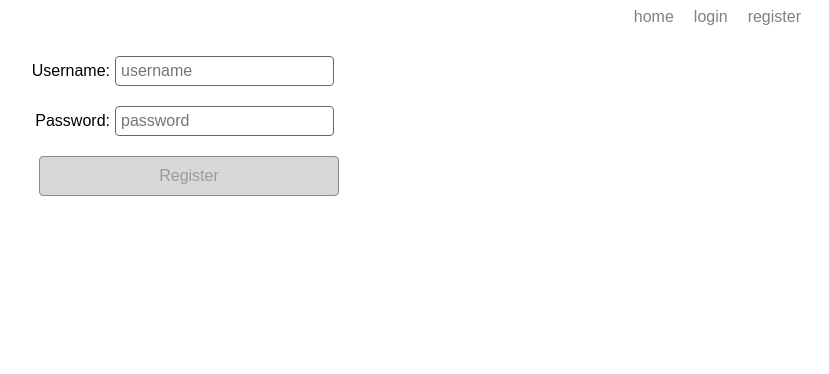
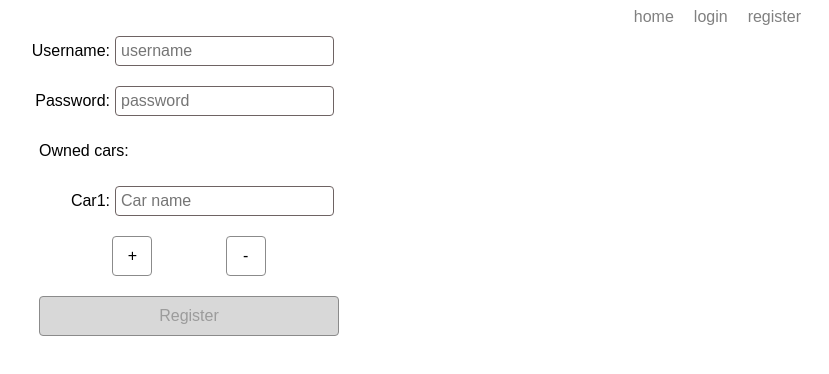
Before and after one commit to WojciechKaspera/StacjaIT-Angular2, an Angular app: page /register in a window 1280 px wide. Shown: the top 374 px of the page, without its empty margins (451-1280 px from the left). Built offline with nearby package versions, Linux system fonts and the light colour scheme.

Commit message:
dynamic add controls

```diff
--- a/src/app/acc-shared/acc-shared.component.css
+++ b/src/app/acc-shared/acc-shared.component.css
@@ -4,6 +4,17 @@
     display: flex;
     align-items: center;
     justify-content: center;
+}
+
+.form-array-box {
+    display: flex;
+    flex-direction: column;
+    align-items: center;
+}
+
+.cars-buttons-box {
+    display: flex;
+    justify-content: space-evenly;
 }
 
 .form {
--- a/src/app/acc-shared/acc-shared.component.html
+++ b/src/app/acc-shared/acc-shared.component.html
@@ -8,6 +8,19 @@
           <p class="input-title">Password:</p>
           <input type="password" class="input" placeholder="password" formControlName="password" [class.error]="form.controls['username'].invalid && form.controls['username'].touched">
         </div>
+        <div class="cars-section" *ngIf="actionName === 'Register'">
+            <p>Owned cars:</p>
+            <div formArrayName="cars" class="form-array-box">
+                <div class="input-box" *ngFor="let car of form.get('cars').controls, let i = index">
+                    <p class="input-title">Car{{i+1}}:</p>
+                    <input type="text" class="input" placeholder="Car name" formControlName="{{i}}" [class.error]="form.controls['username'].invalid && form.controls['username'].touched">
+                </div>
+            </div>
+            <div class="cars-buttons-box">
+              <button class="btn btn-small" (click)="addCar($event)">+</button>
+              <button class="btn btn-small" (click)="removeCar($event)">-</button>
+            </div>
+        </div>
         <button type="submit" [disabled]="form.invalid" class="btn">{{actionName}}</button>
   </form>
 </section>
--- a/src/app/acc-shared/acc-shared.component.ts
+++ b/src/app/acc-shared/acc-shared.component.ts
@@ -1,5 +1,5 @@
 import { Component, OnInit, Input } from '@angular/core';
-import { FormGroup, FormControl, Validators } from '@angular/forms';
+import { FormGroup, FormControl, Validators, FormArray } from '@angular/forms';
 import { Router } from '@angular/router';
 import { PasswordValidator } from '../password.validator';
 
@@ -25,8 +25,24 @@ export class AccSharedComponent implements OnInit {
 
   form = new FormGroup({
     username: new FormControl('', Validators.pattern(/^[A-Z][a-z]* [A-Z][a-z]*[a-z]$/)),
-    password: new FormControl('', PasswordValidator)
+    password: new FormControl('', PasswordValidator),
+    cars: new FormArray([
+      new FormControl('', Validators.required)
+    ])
   });
+
+  addCar(e) {
+    e.preventDefault();
+    const newFormControl = new FormControl('', Validators.required);
+    const carsArray = this.form.get('cars') as FormArray;
+    carsArray.push(newFormControl);
+  }
+
+  removeCar(e) {
+    e.preventDefault();
+    const carsArray = this.form.get('cars') as FormArray;
+    carsArray.removeAt(carsArray.length-1);
+  }
 
   constructor(private router: Router) { }
 
--- a/src/app/register/register.component.ts
+++ b/src/app/register/register.component.ts
@@ -11,7 +11,8 @@ export class RegisterComponent implements OnInit {
 
   register(form) {
       const username = form.username;
-      alert(`Uzytkownik ${username} zarejestrowany!`);
+      const cars = form.cars;
+      alert(`Uzytkownik ${username} zarejestrowany z samochodami: ${cars}.`);
   }
 
   ngOnInit() {
--- a/src/styles.css
+++ b/src/styles.css
@@ -10,6 +10,10 @@ body {
     font-size: 16px;
     border: 1px solid rgb(139, 139, 139);
     border-radius: 4px;
+}
+
+.btn-small {
+    min-width: 40px;
 }
 
 .btn:not(:disabled):hover {
```
